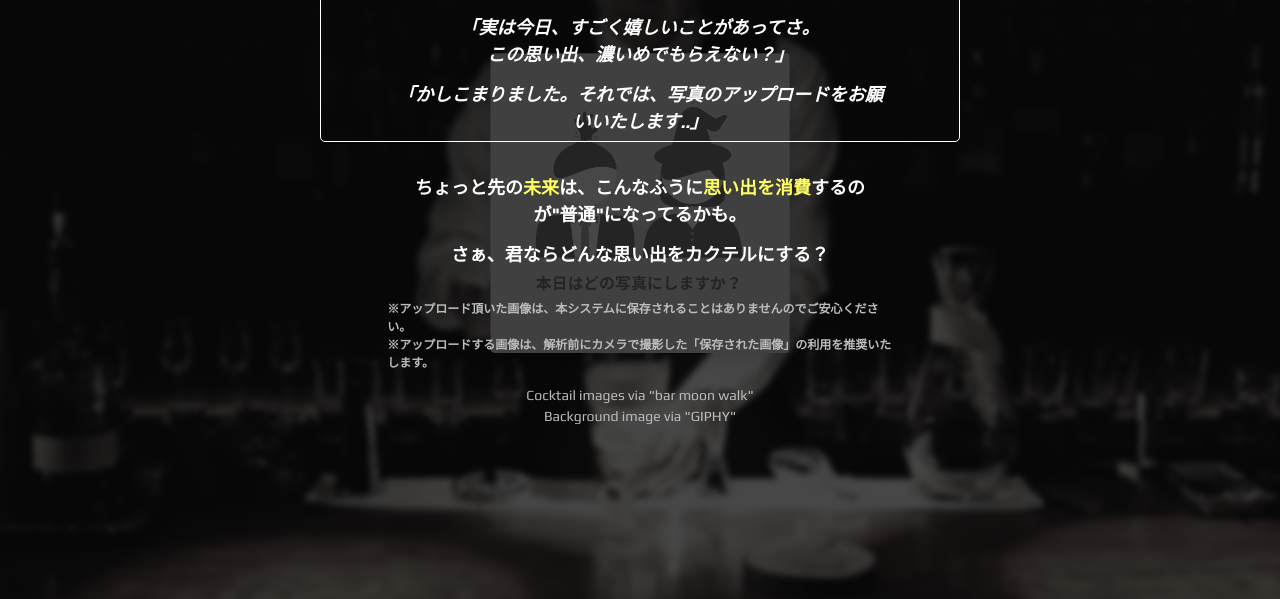
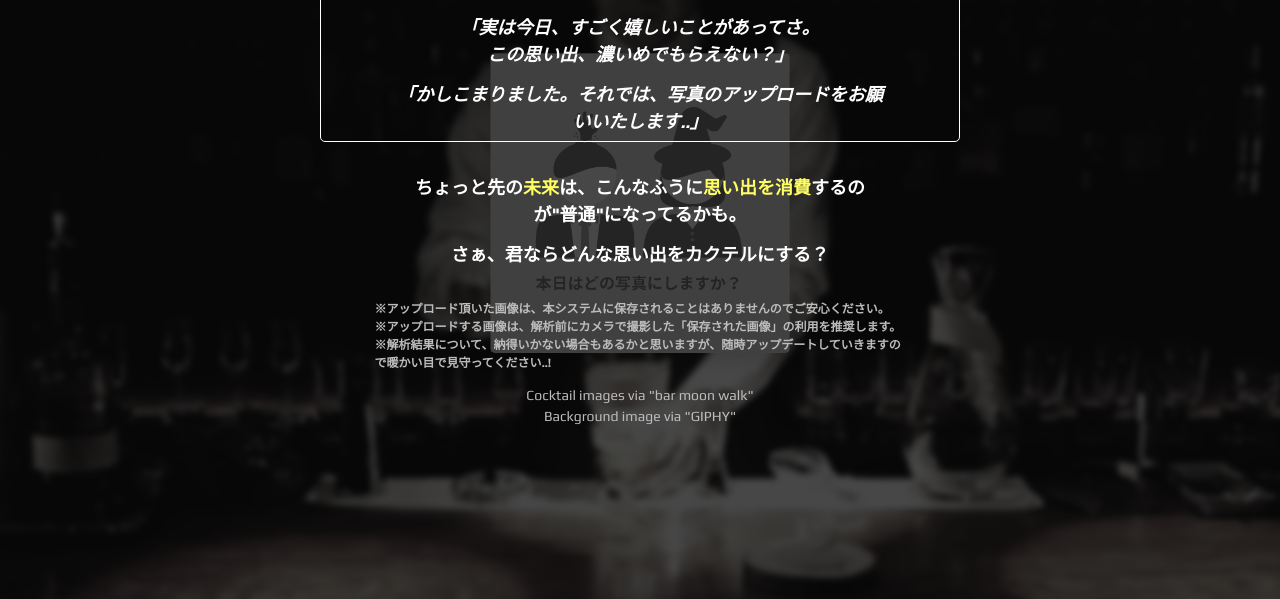
Before and after one commit to kmurata08/omoide_cocktail, a website: page app/index.html in a window 1280 px wide. Both pictures are taken after a click on the link 1229 px from the left and 27 px from the top of the page. Shown: the part 201-800 px from the top of the page. Drawn offline with nearby package versions, Linux system fonts and the light colour scheme.

Commit message:
Update mongon

```diff
--- a/app/index.html
+++ b/app/index.html
@@ -100,7 +100,8 @@
                 <p class="normal">さぁ、君ならどんな思い出をカクテルにする？</p>
                 <div class="link-area">
                     <p class="note">※アップロード頂いた画像は、本システムに保存されることはありませんのでご安心ください。</p>
-                    <p class="note">※アップロードする画像は、解析前にカメラで撮影した「保存された画像」の利用を推奨いたします。</p>
+                    <p class="note">※アップロードする画像は、解析前にカメラで撮影した「保存された画像」の利用を推奨します。</p>
+                    <p class="note">※解析結果について、納得いかない場合もあるかと思いますが、随時アップデートしていきますので暖かい目で見守ってください..!</p>
                     <div>
                         <a class="hover-op" href="https://barmoonwalk.jp/">Cocktail images via "bar moon walk"</a>
                         <a class="hover-op" href="https://giphy.com/gifs/cinemagraph-bartender-takumi-tdHfgqwkxeDy8">Background image via "GIPHY"</a>
--- a/app/static/css/styles.scss
+++ b/app/static/css/styles.scss
@@ -552,6 +552,11 @@ select {
         @include media-queries-pc {
             padding-top: 4%;
         }
+        & p{
+            @include media-queries-pc {
+                width: 83%;
+            }
+        }
         & div{
             display: flex;
             justify-content: center;
```
Also changed, not shown: app/static/css/styles.min.css.
